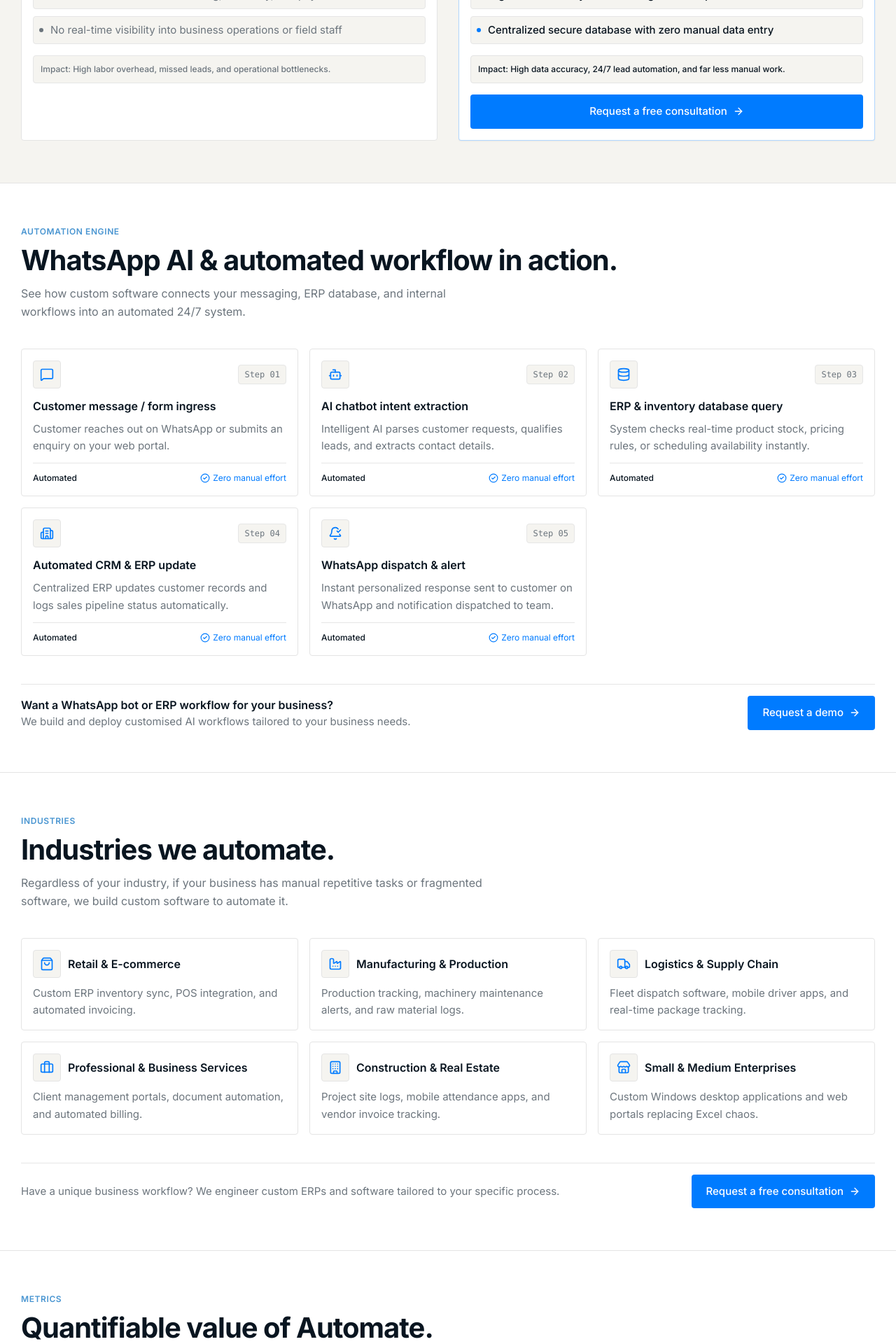
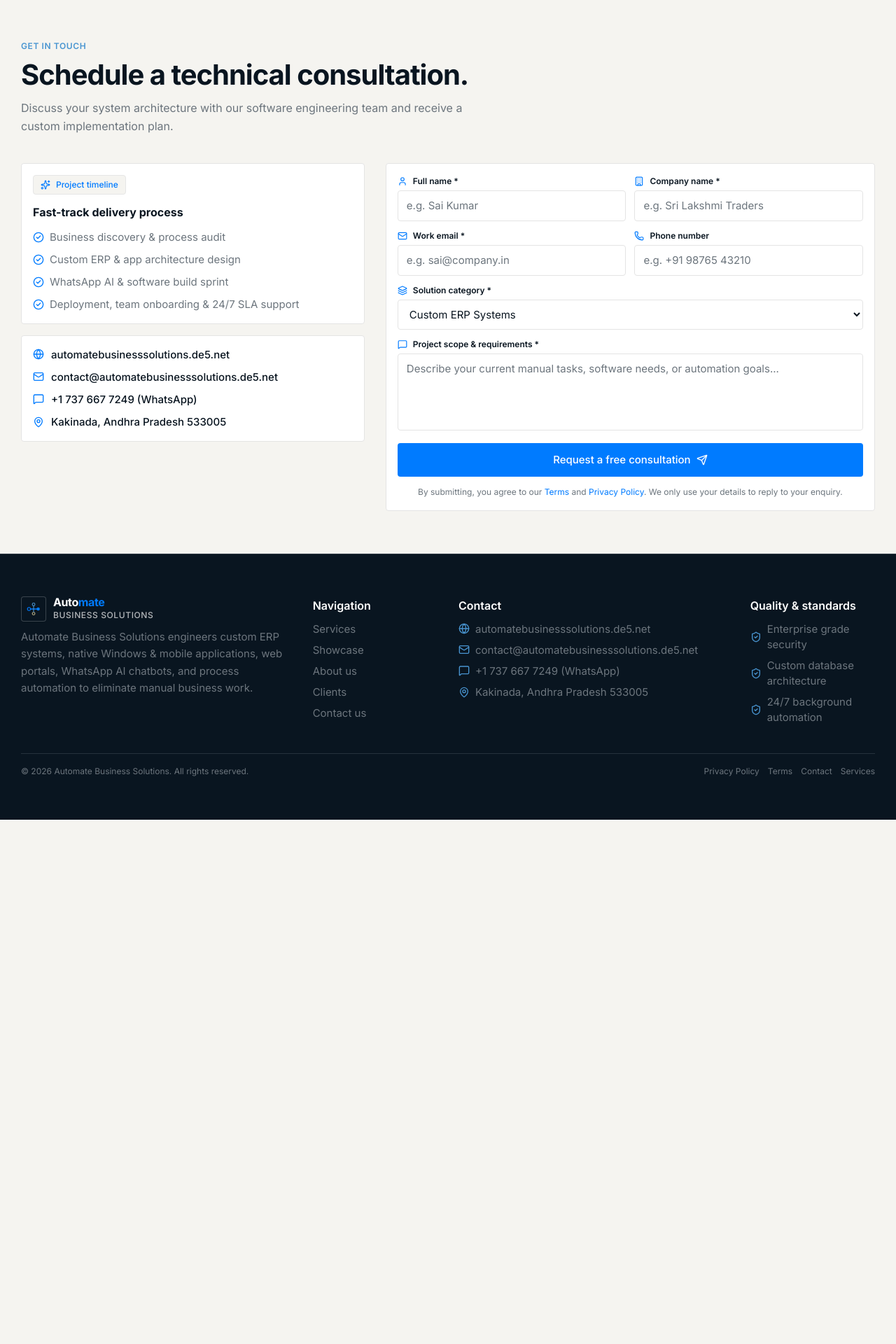
Before and after one commit to saikrishnanewdev/automatebusinesssolutions, a Next.js app: page / in a window 1280 px wide. Shown: the part 2660-4580 px from the top of the page at 70% size. After the commit the page ends 3831 px from the top, so only its background shows below. Built offline with nearby package versions, Linux system fonts and the light colour scheme.

Commit message:
Simplify site to Hero, Services, Clients, Contact only

```diff
--- a/src/app/page.tsx
+++ b/src/app/page.tsx
@@ -1,12 +1,6 @@
 import Navbar from '@/components/Navbar';
 import Hero from '@/components/Hero';
 import Services from '@/components/Services';
-import BeforeAfter from '@/components/BeforeAfter';
-import AutomationShowcase from '@/components/AutomationShowcase';
-import Industries from '@/components/Industries';
-import WhyAutomate from '@/components/WhyAutomate';
-import Process from '@/components/Process';
-import About from '@/components/About';
 import Clients from '@/components/Clients';
 import Contact from '@/components/Contact';
 import Footer from '@/components/Footer';
@@ -17,12 +11,6 @@ export default function Home() {
       <Navbar />
       <Hero />
       <Services />
-      <BeforeAfter />
-      <AutomationShowcase />
-      <Industries />
-      <WhyAutomate />
-      <Process />
-      <About />
       <Clients />
       <Contact />
       <Footer />
```
